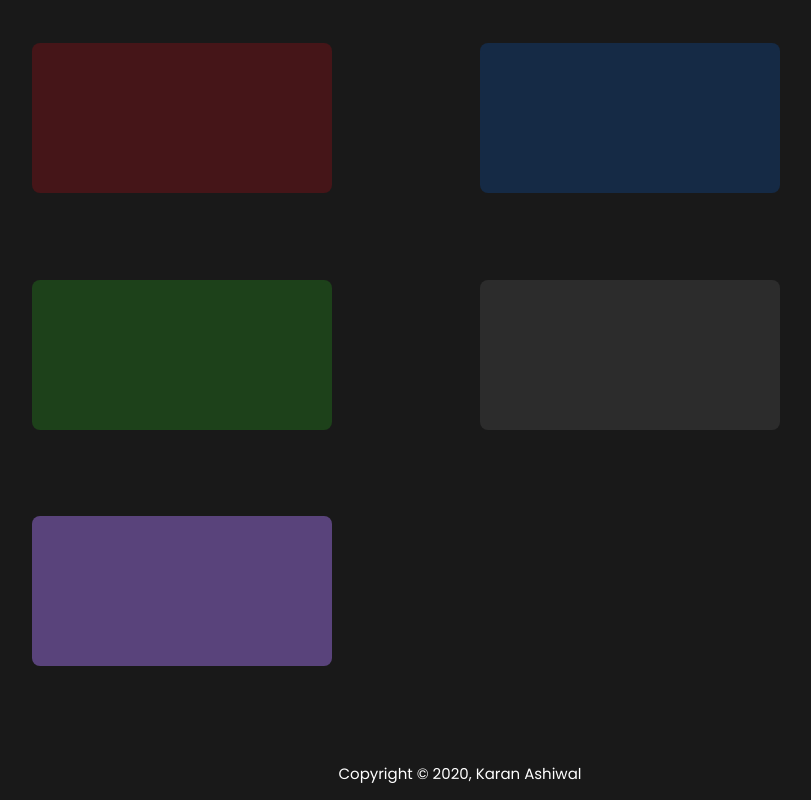
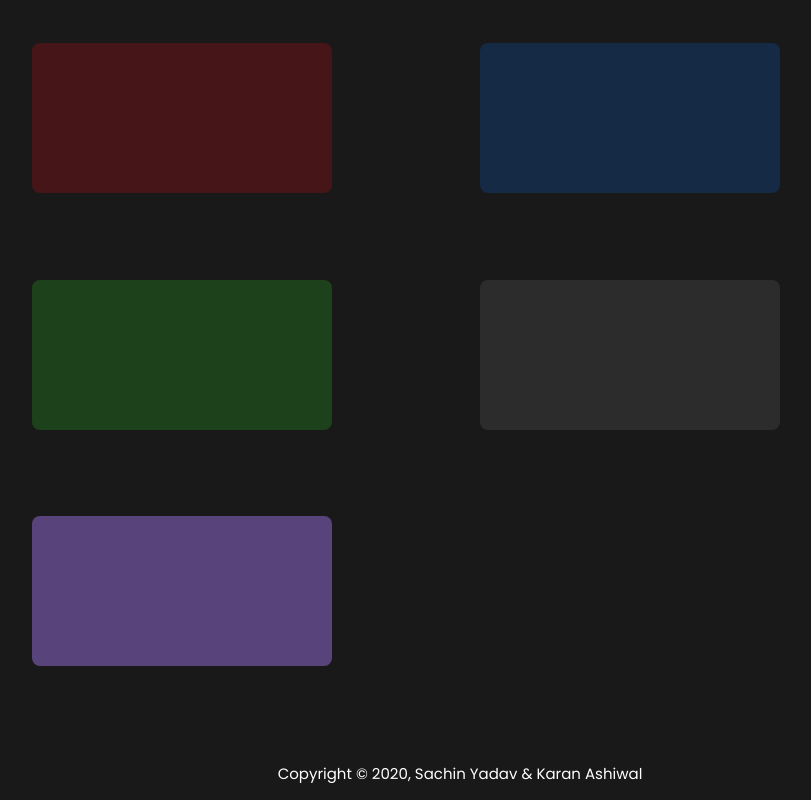
Before and after one commit to sysachin/corona-count, a plain HTML site: page index.html in a window 1280 px wide. Shown: the part 1579-2379 px from the top of the page, without its empty margins (180-991 px from the left). Drawn offline with nearby package versions, Linux system fonts and the light colour scheme; no server answers.

Commit message:
copyright changes

```diff
--- a/index.html
+++ b/index.html
@@ -282,7 +282,7 @@
 
 
       <p class="center-align" style="margin-top: 50px;">
-        Copyright &copy; 2020, Karan Ashiwal
+        Copyright &copy; 2020, Sachin Yadav & Karan Ashiwal
       </p>
       <script src="https://code.jquery.com/jquery-3.5.1.min.js"></script>
       <script src="https://cdnjs.cloudflare.com/ajax/libs/materialize/1.0.0/js/materialize.min.js"></script>
```
